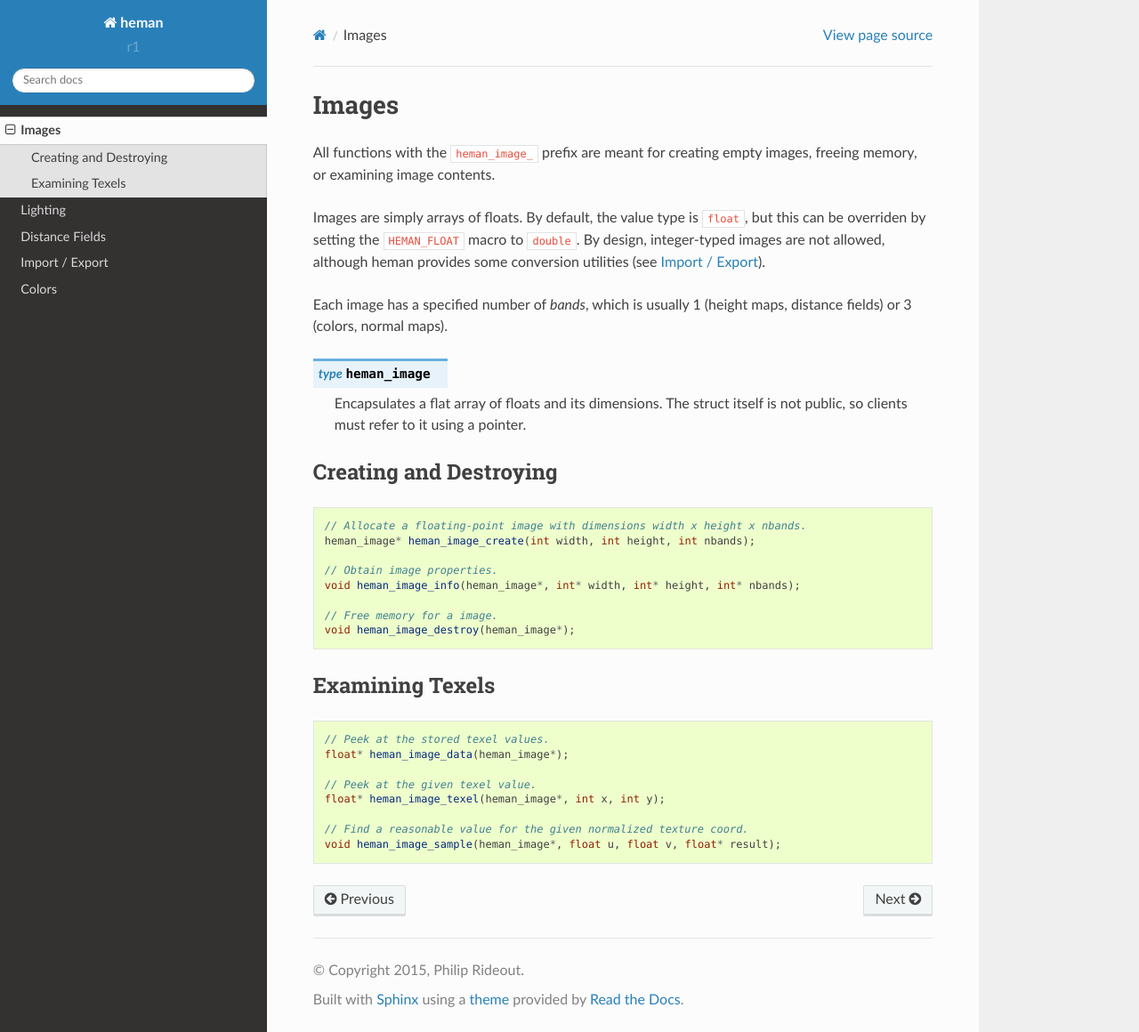
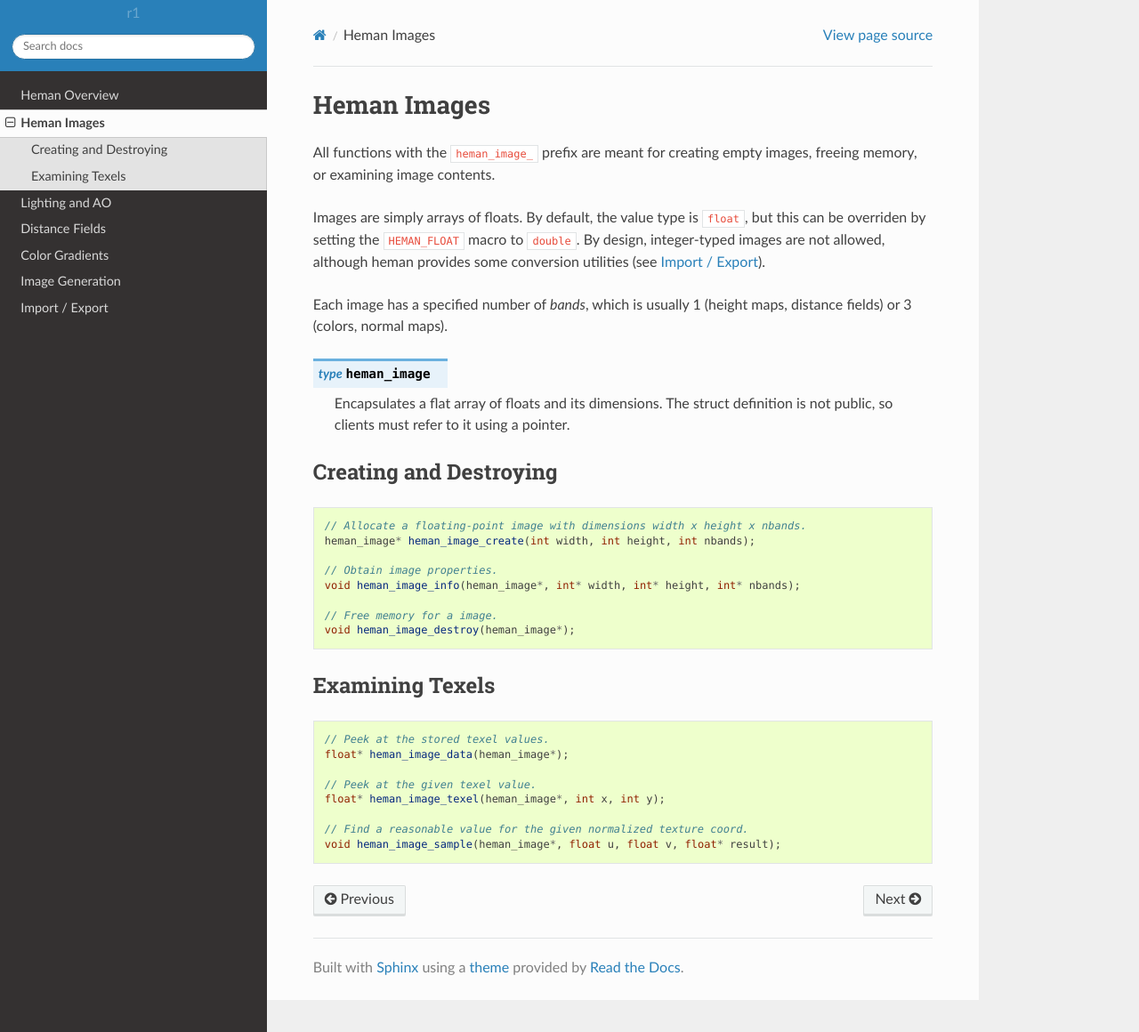
Before and after one commit to prideout/heman, a Sphinx documentation site: the page built from docs/image.rst, in a window 1280 px wide and 1160 px high. Shown: the whole window at 89% size. Built offline with Sphinx 7.4.7 and the Read the Docs theme 2.0.0, drawn with Linux system fonts in a browser that asks for light colours.

```diff
--- /dev/null
+++ b/docs/_static/overrides.css
@@ -0,0 +1 @@
+.wy-side-nav-search a { display: none }
--- a/docs/color.rst
+++ b/docs/color.rst
@@ -1,5 +1,5 @@
-Colors
-#######
+Color Gradients
+###############
 
 This page covers functions with the ``heman_color_`` prefix.
 
--- a/docs/conf.py
+++ b/docs/conf.py
@@ -184,7 +184,7 @@ html_static_path = ['_static']
 #html_show_sphinx = True
 
 # If true, "(C) Copyright ..." is shown in the HTML footer. Default is True.
-#html_show_copyright = True
+html_show_copyright = False
 
 # If true, an OpenSearch description file will be output, and all pages will
 # contain a <link> tag referring to it.  The value of this option must be the
@@ -210,6 +210,10 @@ html_static_path = ['_static']
 
 # Output file base name for HTML help builder.
 htmlhelp_basename = 'hemandoc'
+
+def setup(app):
+    # overrides for wide tables in RTD theme
+    app.add_stylesheet('overrides.css')   # path relative to _static
 
 # -- Options for LaTeX output ---------------------------------------------
 
--- a/docs/image.rst
+++ b/docs/image.rst
@@ -1,5 +1,5 @@
-Images
-######
+Heman Images
+############
 
 All functions with the ``heman_image_`` prefix are meant for creating empty images, freeing memory, or examining image contents.
 
@@ -9,7 +9,7 @@ Each image has a specified number of `bands`, which is usually 1 (height maps, d
 
 .. c:type:: heman_image
 
-   Encapsulates a flat array of floats and its dimensions.  The struct itself is not public, so clients must refer to it using a pointer.
+   Encapsulates a flat array of floats and its dimensions.  The struct definition is not public, so clients must refer to it using a pointer.
 
 Creating and Destroying
 =======================
--- a/docs/lighting.rst
+++ b/docs/lighting.rst
@@ -1,5 +1,5 @@
-Lighting
-########
+Lighting and AO
+###############
 
 All functions with the ``heman_lighting_`` prefix are meant for doing things that are useful for lighting, like generating normals or ambient occlusion.
 
```
Also changed, not shown: README.md (+1 -1 lines), docs/generate.rst (added, +29 -0 lines), docs/index.rst (+4 -33 lines), docs/overview.rst (added, +30 -0 lines), docs/_static/fbm.png (added), docs/_static/island.png (added), docs/_static/noise.png (added), 1 other file.
